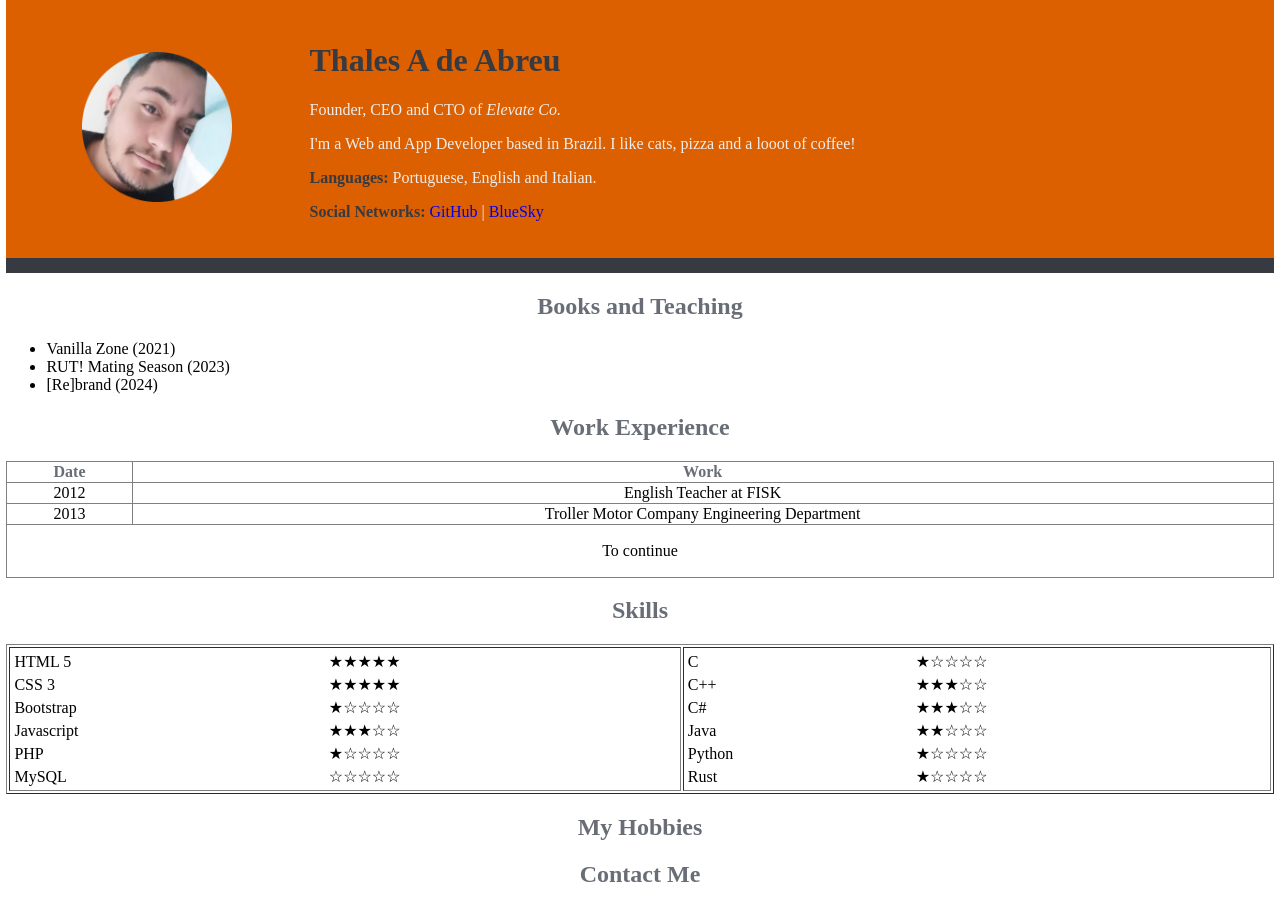
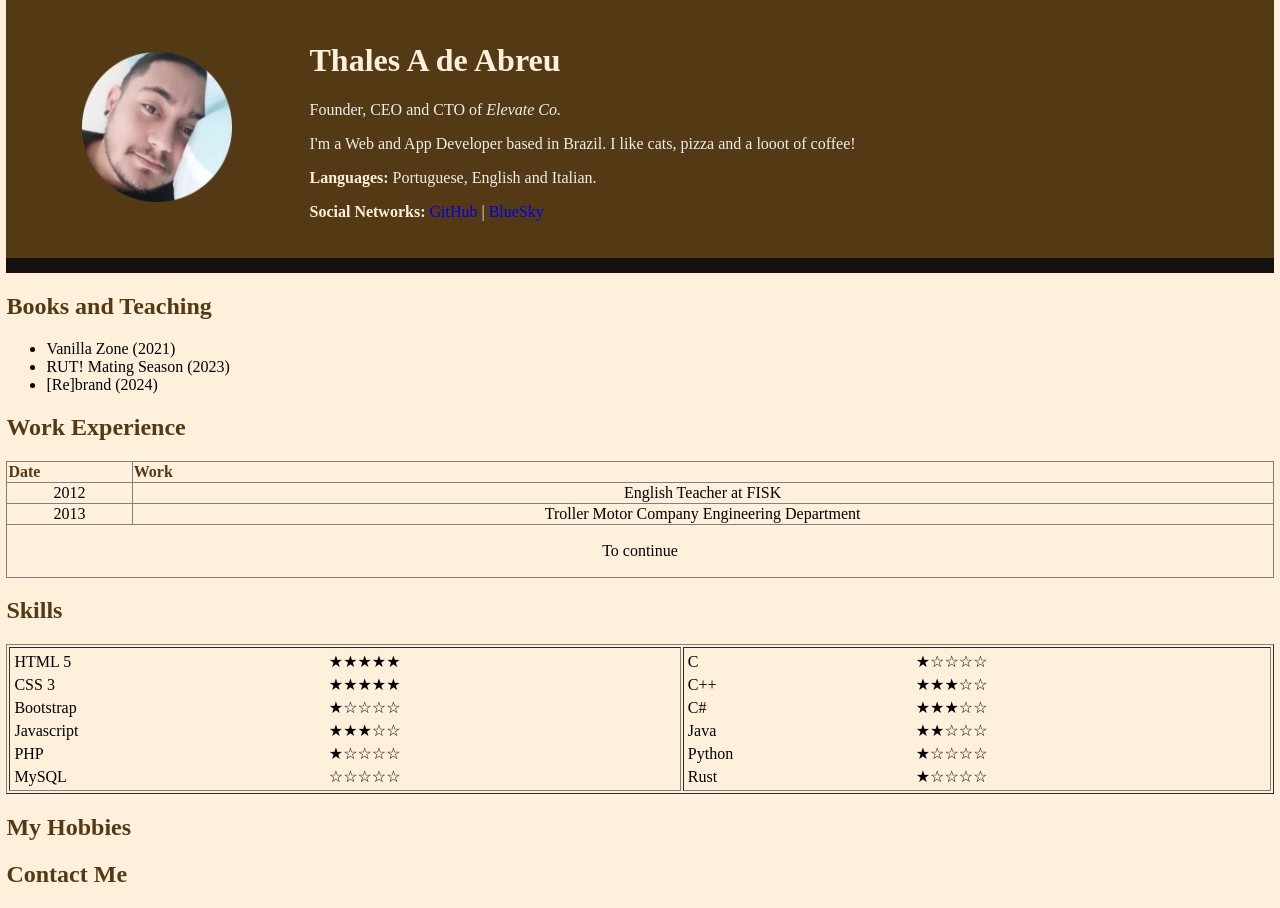
Before and after one commit to itsthles/webdevbootcamp, a plain HTML site: page index.html in a window 1280 px wide. Drawn offline with Linux system fonts and the light colour scheme.

Commit message:
Tried a different color palette for the CSS course project

```diff
--- a/css/styles.css
+++ b/css/styles.css
@@ -1,5 +1,6 @@
 body {
   margin: 0;
+  background-color: #fff0dc;
 }
 #container {
   width: 99%;
@@ -11,32 +12,33 @@ body {
 }
 
 #header-table {
-	background-color: #DC5F00;
+  background-color: #543a14;
   margin-bottom: 0;
 }
 
 #header-table p {
-	color: #EEEEEE;
+  color: #eeeeee;
 }
 
 .info {
-	color: #373A40;
+  color: #fff0dc;
 }
 
 hr {
   height: 15px;
   border: none;
   margin-top: 0;
-	background-color: #373A40;
+  background-color: #131010;
 }
 
 h1 {
-	color: #373A40;
+  color: #fff0dc;
 }
 
-h2, th {
-	color: #686D76;
-	text-align: center;
+h2,
+th {
+  color: #543a14;
+  text-align: left;
 }
 
 a {
```
Lines whose indentation alone changed are shown as unchanged.
